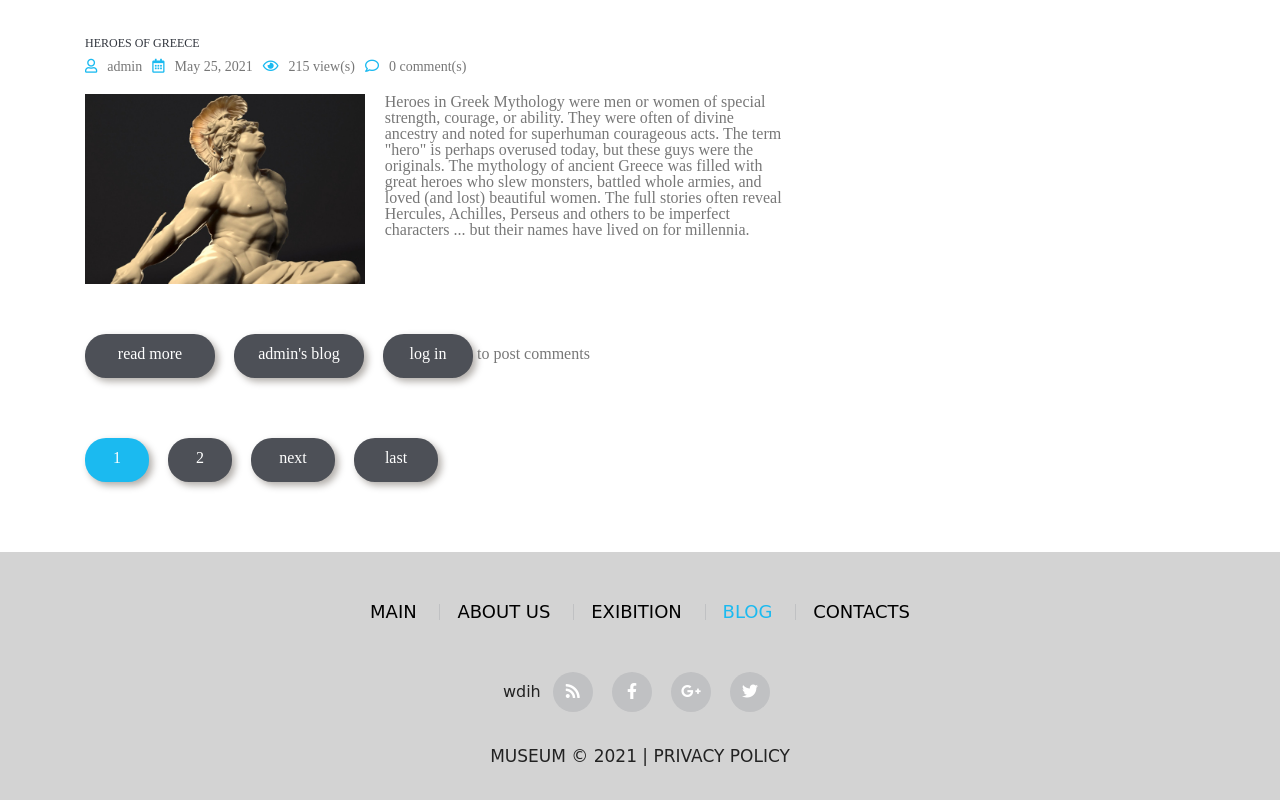
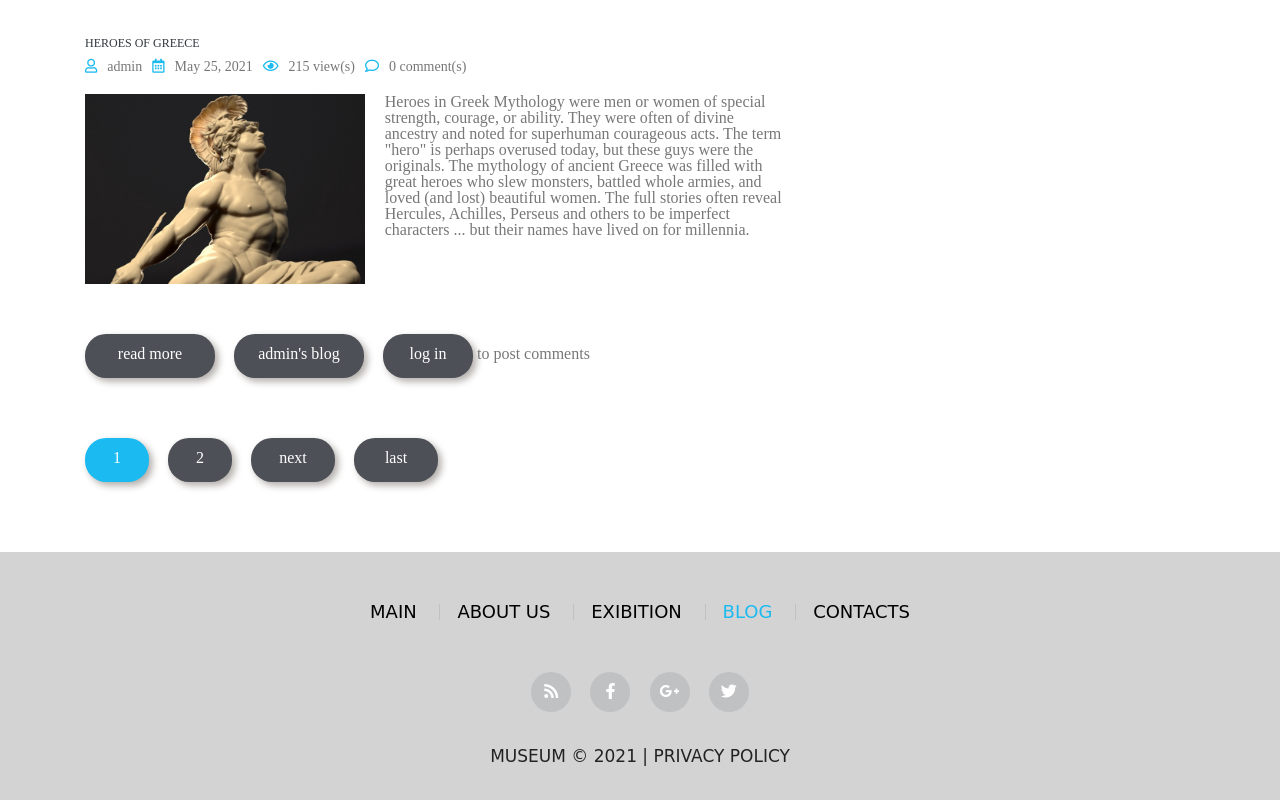
Before and after one commit to Zalesinski/Project, a plain HTML site: page blog.html in a window 1280 px wide. Shown: the part 1377-2177 px from the top of the page. Drawn offline with nearby package versions, Linux system fonts and the light colour scheme; a web font is replaced by a local one.

Commit message:
28.05.2021

```diff
--- a/blog.html
+++ b/blog.html
@@ -256,7 +256,7 @@
                         </li>
                     </ul>
                 </nav>
-                <div class="footer__social">wdih
+                <div class="footer__social">
                     <a href="tel: +375296221935" class="footer__social-link">
                         <i class="fas fa-rss footer__social-img"></i>
                     </a>
```
